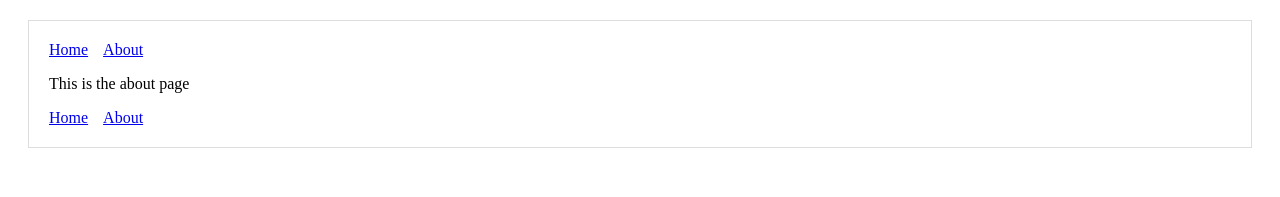
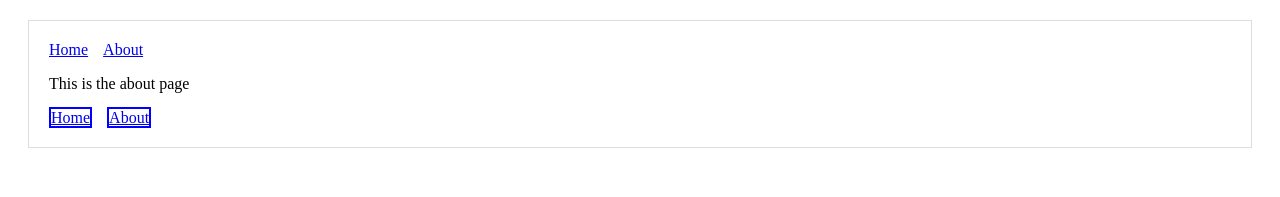
Before and after one commit to nicholasosaka/RecipeFinder, a Next.js app: page /about in a window 1280 px wide. Shown: the top 197 px of the page. Built offline with nearby package versions, Linux system fonts and the light colour scheme.

Commit message:
testing styles

```diff
--- a/components/Footer.js
+++ b/components/Footer.js
@@ -1,7 +1,9 @@
 import Link from 'next/link';
 
 const linkStyle = {
-    marginRight: 15
+    marginRight: 15,
+    border: '2px solid #DDD',
+    borderColor: 'blue'
 };
 
 const Footer = () => (
--- a/pages/index.js
+++ b/pages/index.js
@@ -8,6 +8,7 @@ export default function Index() {
     return (
         <Layout>
             <p>Hello Next.js</p>
+            <br> </br>
         </Layout>
     );
 }
```
